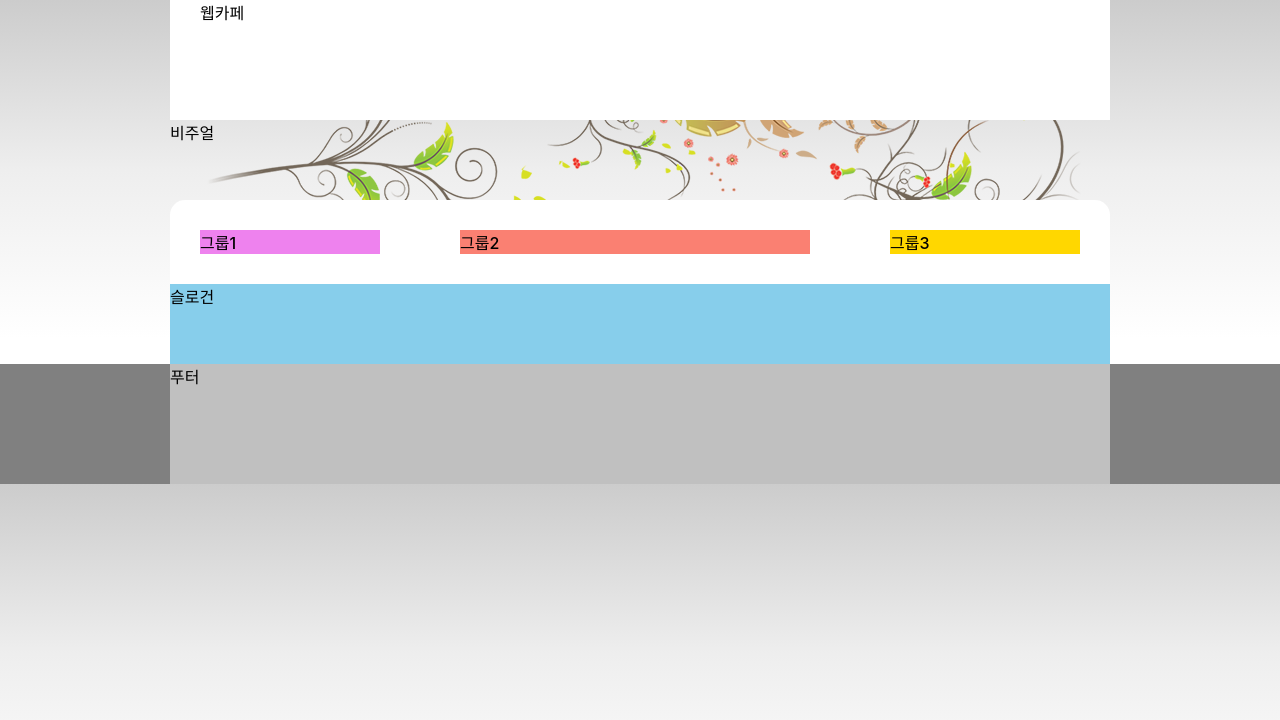
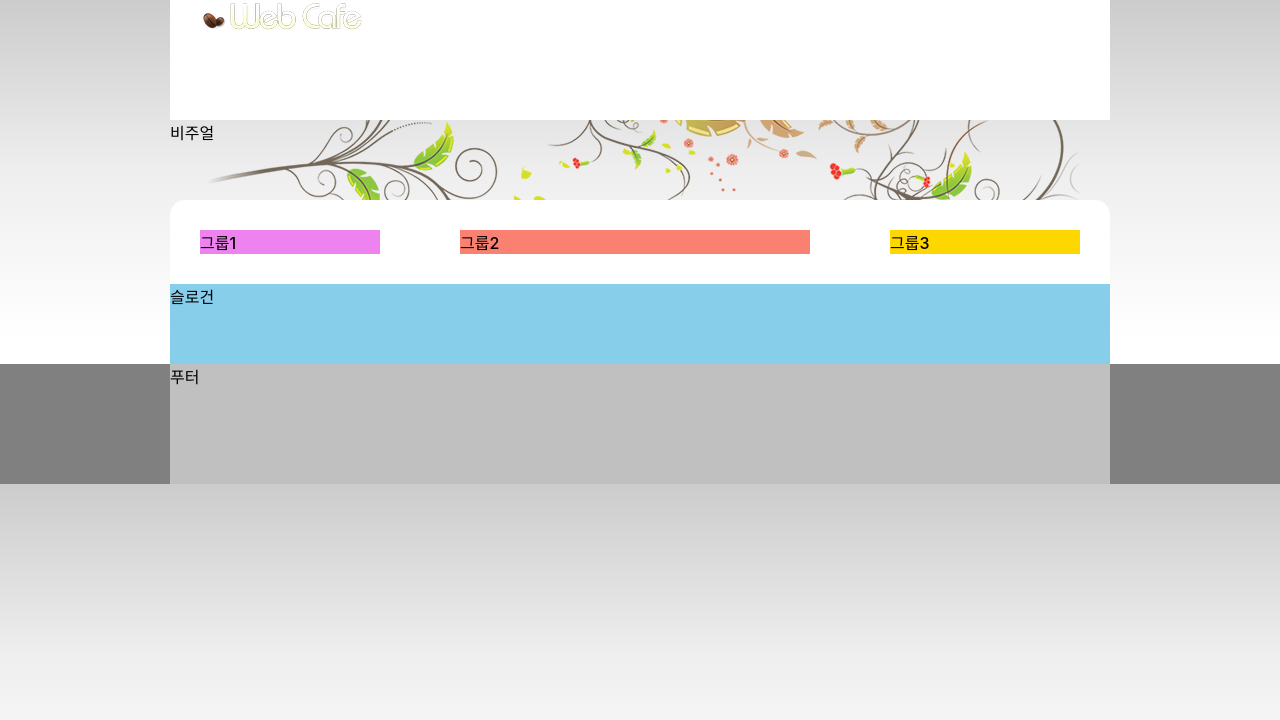
Before and after one commit to chaehaeun/Like-Lion-HTML5, a website: page index.html in a window 1280 px wide. Drawn offline with Linux system fonts and the light colour scheme; a web font is replaced by a local one.

Commit message:
logo 마크업

```diff
--- a/index.html
+++ b/index.html
@@ -8,7 +8,13 @@
     <link rel="stylesheet" href="./styles/style.css" />
   </head>
   <body>
-    <header class="header">웹카페</header>
+    <header class="header">
+      <h1>
+        <a href="./index-complete.html">
+          <img src="./assets/logo.png" alt="logo" />
+        </a>
+      </h1>
+    </header>
     <div class="visual">비주얼</div>
     <main class="main">
       <div class="group group1">그룹1</div>
```
